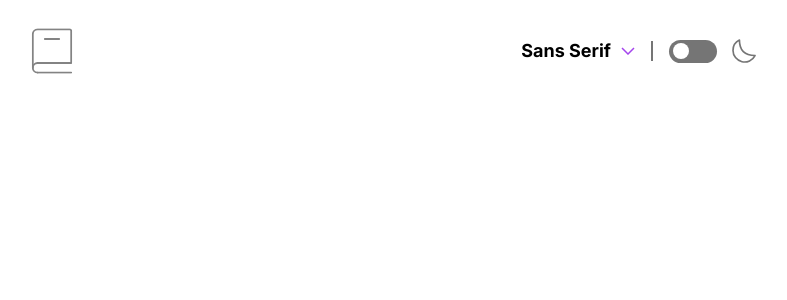
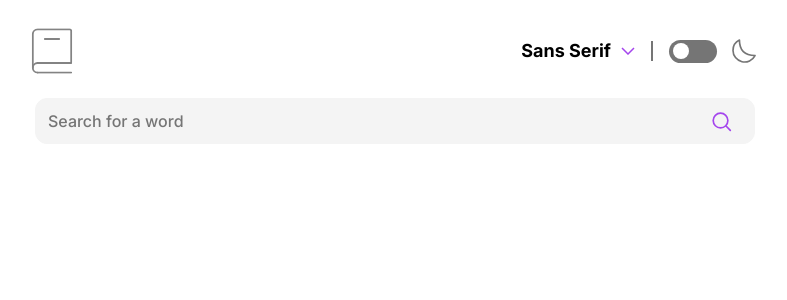
Before and after one commit to CosminBozai/Dictionary-App, a React (Vite) app: page / in a window 1280 px wide. Shown: the top 300 px of the page, without its empty margins (245-1032 px from the left). Built offline with nearby package versions, Linux system fonts and the light colour scheme.

Commit message:
Added Search

```diff
--- a/package.json
+++ b/package.json
@@ -10,6 +10,7 @@
     "test": "vitest"
   },
   "dependencies": {
+    "axios": "^1.3.4",
     "react": "^18.2.0",
     "react-dom": "^18.2.0",
     "vite-plugin-svgr": "^2.4.0"
--- a/src/App.tsx
+++ b/src/App.tsx
@@ -1,15 +1,17 @@
 import { useState } from "react";
 import Header from "./components/Header/Header";
 import "./App.scss";
+import Search from "./components/Search/Search";
 
 function App() {
   const [theme, setTheme] = useState("light");
   const [font, setFont] = useState("sans-serif");
+  const [definiton, setDefinition] = useState<object | null>({});
   return (
     <div className={`App ${theme} ${font}`}>
       <div className="main-container">
         <Header setTheme={setTheme} setFont={setFont} font={font} />
-        {/* Search  */}
+        <Search setDefinition={setDefinition} />
         {/* Dictionary  */}
       </div>
     </div>
--- /dev/null
+++ b/src/components/Search/Search.scss
@@ -0,0 +1,39 @@
+@import "../../partials/colors";
+.search-wrapper {
+  display: flex;
+  align-items: center;
+}
+
+.search {
+  margin-top: 1.75rem;
+  padding: 0.75rem;
+  width: 100%;
+  border-radius: 0.75rem;
+  font-size: 16px;
+  font-weight: 500;
+  outline: none;
+  &::-webkit-search-cancel-button {
+    appearance: none;
+  }
+}
+
+.search:focus {
+  border: 1px solid $violet;
+}
+
+.search-icon {
+  margin-left: -42px;
+  margin-bottom: -30px;
+  scale: 1.1;
+  cursor: pointer;
+}
+
+.search.error {
+  border: 1px solid $pale-red;
+}
+
+.error-msg {
+  margin-top: 4px;
+  font-size: 14px;
+  color: $pale-red;
+}
--- /dev/null
+++ b/src/components/Search/Search.tsx
@@ -0,0 +1,51 @@
+import { ReactComponent as SearchIcon } from "../../assets/images/icon-search.svg";
+import axios, { AxiosError } from "axios";
+import { useRef, useState } from "react";
+import "./Search.scss";
+
+type Definiton = {
+  setDefinition: React.Dispatch<React.SetStateAction<object | null>>;
+};
+
+function Search({ setDefinition }: Definiton) {
+  const [empty, setEmpty] = useState(false);
+  const inputEl = useRef<HTMLInputElement>(null);
+
+  const getDefinition = async () => {
+    setEmpty(false);
+
+    const word = inputEl.current?.value;
+    if (word == "") {
+      setEmpty(true);
+      return;
+    }
+    try {
+      const res = await axios.get(
+        `https://api.dictionaryapi.dev/api/v2/entries/en/${word}`
+      );
+      setDefinition(res.data[0]);
+    } catch (err) {
+      const error = err as AxiosError;
+      if (error.code === "404") setDefinition(null);
+    }
+  };
+
+  return (
+    <>
+      <div className="search-wrapper">
+        <input
+          type="search"
+          placeholder="Search for a word"
+          className={`search ${empty ? "error" : ""}`}
+          ref={inputEl}
+        />
+        <SearchIcon className="search-icon" onClick={getDefinition} />
+      </div>
+      <div className="error-msg">
+        {empty ? "Whoops, can't be empty..." : ""}
+      </div>
+    </>
+  );
+}
+
+export default Search;
--- a/src/partials/_themes.scss
+++ b/src/partials/_themes.scss
@@ -25,6 +25,11 @@
       stroke: $violet;
     }
   }
+  .search {
+    border: 1px solid $black-300;
+    background-color: $black-300;
+    color: white;
+  }
 }
 
 @mixin light-theme {
@@ -45,6 +50,10 @@
     .moon {
       stroke: $gray-600;
     }
+  }
+  .search {
+    border: 1px solid $gray-200;
+    background-color: $gray-200;
   }
 }
 
```
Also changed, not shown: 1 other file (tests, documents, lock files or other folders).
